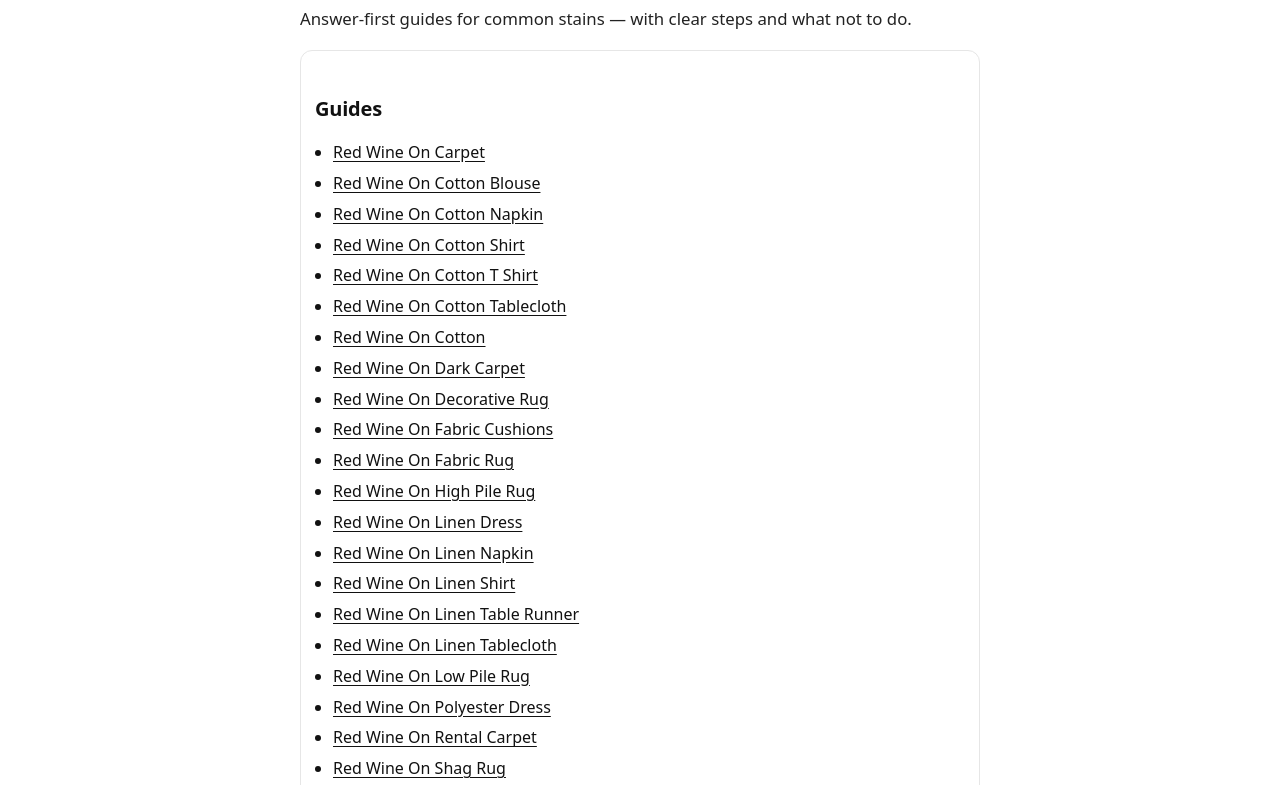
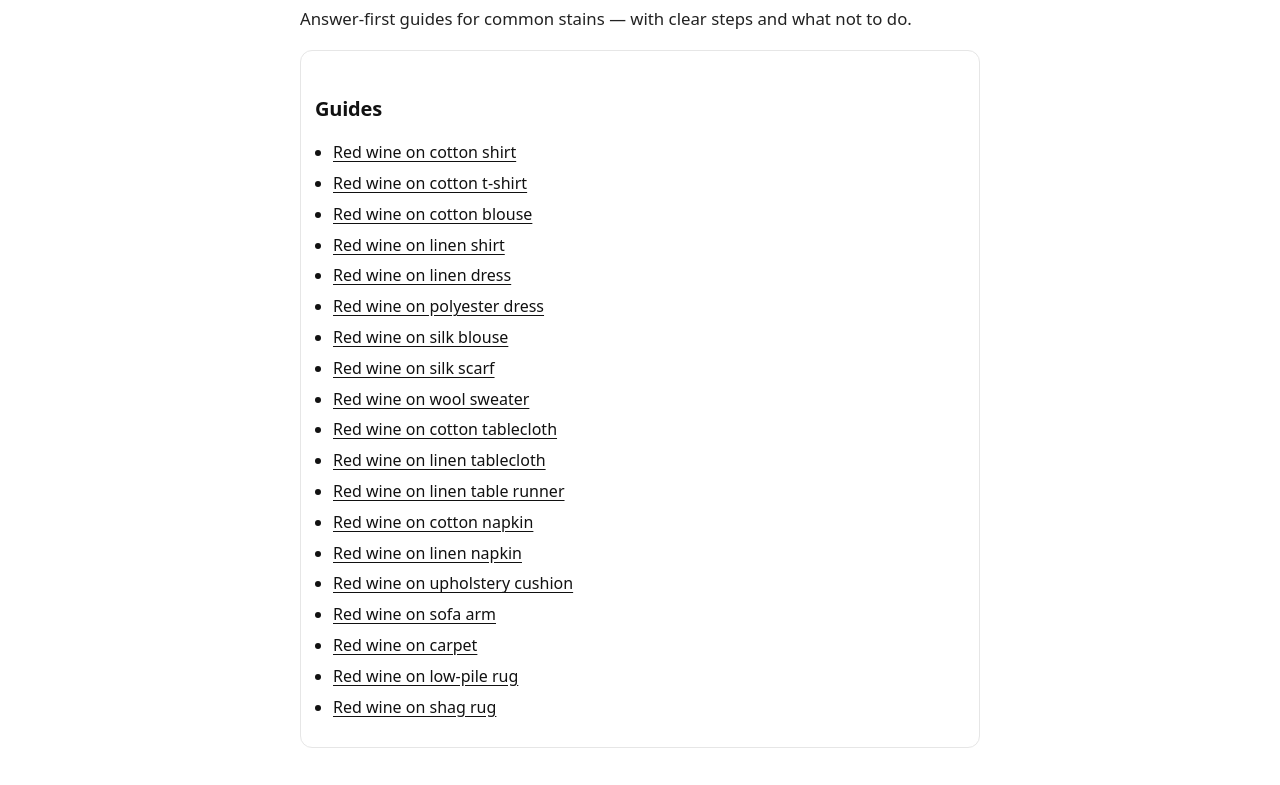
Before and after one commit to sm5cx/fabricguide, a website: page stains/index.html in a window 1280 px wide. Shown: the part 163-948 px from the top of the page. Drawn offline with Linux system fonts and the light colour scheme.

Commit message:
Update index.html

```diff
--- a/stains/index.html
+++ b/stains/index.html
@@ -26,39 +26,35 @@
 
     <div class="card">
       <h2>Guides</h2>
-      <ul>
-        <li><a href="/stains/red-wine-on-carpet.html">Red Wine On Carpet</a></li>
-        <li><a href="/stains/red-wine-on-cotton-blouse.html">Red Wine On Cotton Blouse</a></li>
-        <li><a href="/stains/red-wine-on-cotton-napkin.html">Red Wine On Cotton Napkin</a></li>
-        <li><a href="/stains/red-wine-on-cotton-shirt.html">Red Wine On Cotton Shirt</a></li>
-        <li><a href="/stains/red-wine-on-cotton-t-shirt.html">Red Wine On Cotton T Shirt</a></li>
-        <li><a href="/stains/red-wine-on-cotton-tablecloth.html">Red Wine On Cotton Tablecloth</a></li>
-        <li><a href="/stains/red-wine-on-cotton.html">Red Wine On Cotton</a></li>
-        <li><a href="/stains/red-wine-on-dark-carpet.html">Red Wine On Dark Carpet</a></li>
-        <li><a href="/stains/red-wine-on-decorative-rug.html">Red Wine On Decorative Rug</a></li>
-        <li><a href="/stains/red-wine-on-fabric-cushions.html">Red Wine On Fabric Cushions</a></li>
-        <li><a href="/stains/red-wine-on-fabric-rug.html">Red Wine On Fabric Rug</a></li>
-        <li><a href="/stains/red-wine-on-high-pile-rug.html">Red Wine On High Pile Rug</a></li>
-        <li><a href="/stains/red-wine-on-linen-dress.html">Red Wine On Linen Dress</a></li>
-        <li><a href="/stains/red-wine-on-linen-napkin.html">Red Wine On Linen Napkin</a></li>
-        <li><a href="/stains/red-wine-on-linen-shirt.html">Red Wine On Linen Shirt</a></li>
-        <li><a href="/stains/red-wine-on-linen-table-runner.html">Red Wine On Linen Table Runner</a></li>
-        <li><a href="/stains/red-wine-on-linen-tablecloth.html">Red Wine On Linen Tablecloth</a></li>
-        <li><a href="/stains/red-wine-on-low-pile-rug.html">Red Wine On Low Pile Rug</a></li>
-        <li><a href="/stains/red-wine-on-polyester-dress.html">Red Wine On Polyester Dress</a></li>
-        <li><a href="/stains/red-wine-on-rental-carpet.html">Red Wine On Rental Carpet</a></li>
-        <li><a href="/stains/red-wine-on-shag-rug.html">Red Wine On Shag Rug</a></li>
-        <li><a href="/stains/red-wine-on-silk-blouse.html">Red Wine On Silk Blouse</a></li>
-        <li><a href="/stains/red-wine-on-silk-scarf.html">Red Wine On Silk Scarf</a></li>
-        <li><a href="/stains/red-wine-on-sofa-arm.html">Red Wine On Sofa Arm</a></li>
-        <li><a href="/stains/red-wine-on-textile-carpet-1.html">Red Wine On Textile Carpet 1</a></li>
-        <li><a href="/stains/red-wine-on-textile-carpet.html">Red Wine On Textile Carpet</a></li>
-        <li><a href="/stains/red-wine-on-upholstery-cushion-1.html">Red Wine On Upholstery Cushion 1</a></li>
-        <li><a href="/stains/red-wine-on-upholstery-cushion-2.html">Red Wine On Upholstery Cushion 2</a></li>
-        <li><a href="/stains/red-wine-on-upholstery-cushion.html">Red Wine On Upholstery Cushion</a></li>
-        <li><a href="/stains/red-wine-on-wool-sweater-1.html">Red Wine On Wool Sweater 1</a></li>
-        <li><a href="/stains/red-wine-on-wool-sweater.html">Red Wine On Wool Sweater</a></li>
-      </ul>
+<ul>
+  <li><a href="/stains/red-wine-on-cotton-shirt.html">Red wine on cotton shirt</a></li>
+  <li><a href="/stains/red-wine-on-cotton-t-shirt.html">Red wine on cotton t-shirt</a></li>
+  <li><a href="/stains/red-wine-on-cotton-blouse.html">Red wine on cotton blouse</a></li>
+
+  <li><a href="/stains/red-wine-on-linen-shirt.html">Red wine on linen shirt</a></li>
+  <li><a href="/stains/red-wine-on-linen-dress.html">Red wine on linen dress</a></li>
+
+  <li><a href="/stains/red-wine-on-polyester-dress.html">Red wine on polyester dress</a></li>
+
+  <li><a href="/stains/red-wine-on-silk-blouse.html">Red wine on silk blouse</a></li>
+  <li><a href="/stains/red-wine-on-silk-scarf.html">Red wine on silk scarf</a></li>
+
+  <li><a href="/stains/red-wine-on-wool-sweater.html">Red wine on wool sweater</a></li>
+
+  <li><a href="/stains/red-wine-on-cotton-tablecloth.html">Red wine on cotton tablecloth</a></li>
+  <li><a href="/stains/red-wine-on-linen-tablecloth.html">Red wine on linen tablecloth</a></li>
+  <li><a href="/stains/red-wine-on-linen-table-runner.html">Red wine on linen table runner</a></li>
+
+  <li><a href="/stains/red-wine-on-cotton-napkin.html">Red wine on cotton napkin</a></li>
+  <li><a href="/stains/red-wine-on-linen-napkin.html">Red wine on linen napkin</a></li>
+
+  <li><a href="/stains/red-wine-on-upholstery-cushion.html">Red wine on upholstery cushion</a></li>
+  <li><a href="/stains/red-wine-on-sofa-arm.html">Red wine on sofa arm</a></li>
+
+  <li><a href="/stains/red-wine-on-carpet.html">Red wine on carpet</a></li>
+  <li><a href="/stains/red-wine-on-low-pile-rug.html">Red wine on low-pile rug</a></li>
+  <li><a href="/stains/red-wine-on-shag-rug.html">Red wine on shag rug</a></li>
+</ul>
     </div>
   </main>
 
```
